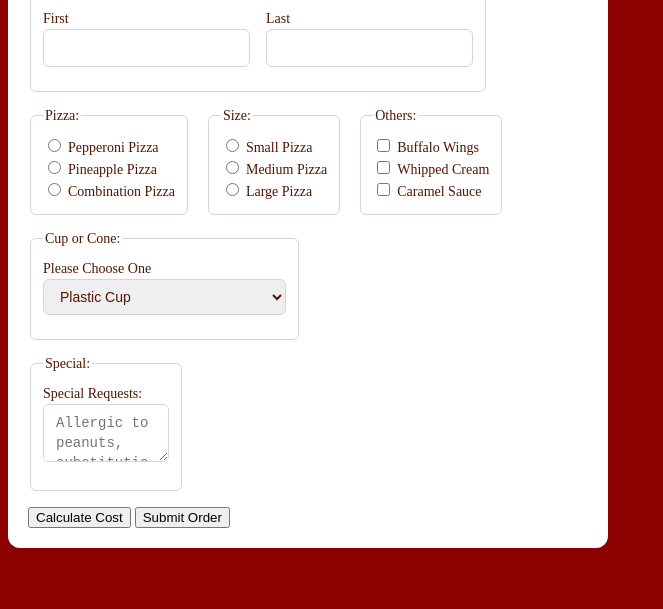
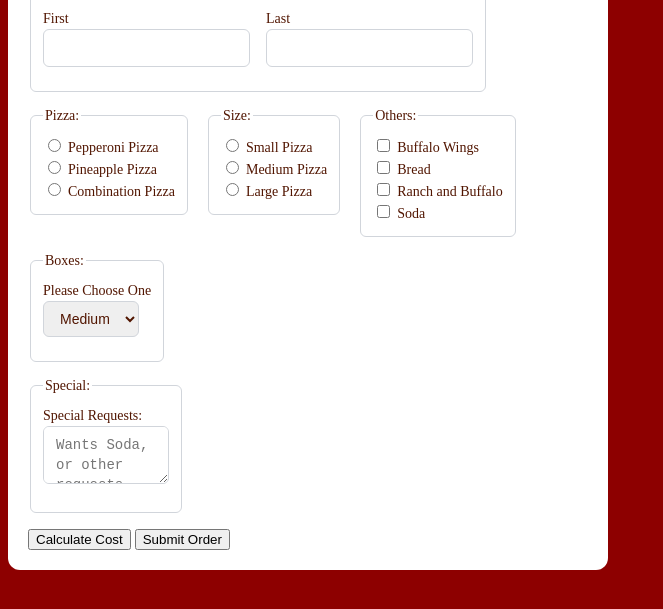
Before and after one commit to marysol07/Pizza, a plain HTML site: page index.html in a window 1280 px wide. Shown: the part 127-736 px from the top of the page, without its empty margins (0-663 px from the left). Drawn offline with Linux system fonts and the light colour scheme.

Commit message:
initial commit

```diff
--- a/index.html
+++ b/index.html
@@ -66,31 +66,35 @@
                             <label for="wings">Buffalo Wings</label>
                         </div>
                         <div>
-                            <input type="checkbox" id="whippedCream" name="whippedCream" value="whippedCream">
-                            <label for="whippedCream">Whipped Cream</label>
+                            <input type="checkbox" id="Bread" name="Others" value="bread">
+                            <label for="bread">Bread</label>
                         </div>
                         <div>
-                            <input type="checkbox" id="caramel" name="caramel" value="caramel">
-                            <label for="caramel">Caramel Sauce</label>
+                            <input type="checkbox" id="Sauce" name="Others" value="Sause">
+                            <label for="sauce">Ranch and Buffalo</label>
                         </div>
+                    <div>
+                        <input type="checkbox" id="Soda" name="Others" value="Soda">
+                        <label for="soda">Soda</label>
+                    </div>
                     </fieldset>
                 </div>
             </div>
             <fieldset>
-                <legend>Cup or Cone:</legend>
+                <legend>Boxes:</legend>
                 <label for="container">Please Choose One</label>
                 <select name="container" id="container">
-                    <option value="cup">Plastic Cup</option>
-                    <option value="sugar">Sugar Cone</option>
-                    <option value="waffle">Waffle Cone</option>
-                    <option value="drippedWaffle">Chocolate Dripped Waffle Cone</option>
+                    <option value="mediums">Medium</option>
+                    <option value="smalls">Small</option>
+                    <option value="Larges">Large</option>
+                    <option value="Anys">Any</option>
                 </select>
             </fieldset>
             <fieldset>
                 <legend>Special:</legend>
                 <label for="SpecialRequests">Special Requests:</label>
                 <textarea id="SpecialRequests" name="SpecialRequests" row="4" cols="10"
-                          placeholder="Allergic to peanuts, substitutions, etc."></textarea>
+                          placeholder="Wants Soda, or other requests, etc."></textarea>
             </fieldset>
             <button type="button" onclick="alert('Free today for our Grand Opening!')">Calculate Cost</button>
             <button type="submit">Submit Order</button>
```
